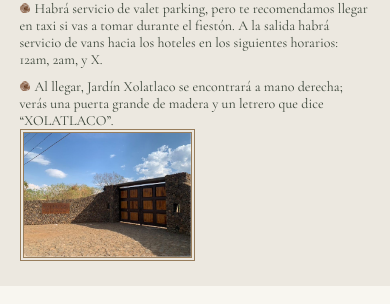
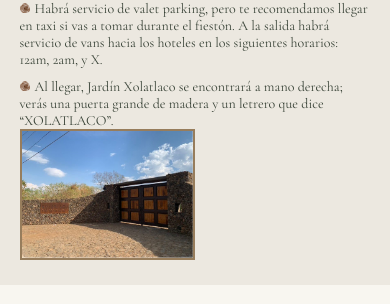
Before and after one commit to richipargo/nadia-stefan, a React (Vite) app: page /boda in a window 390 px wide. Shown: the part 1036-1340 px from the top of the page. Built offline with nearby package versions, Linux system fonts and the light colour scheme.

Commit message:
Update hotel data

```diff
--- a/src/components/HotelsData.jsx
+++ b/src/components/HotelsData.jsx
@@ -46,7 +46,7 @@ export const hotelsData = [
   },
   {
     id: 4,
-    name: 'Posada Tepozteco',
+    name: 'Posada del Tepozteco',
     address: 'Paraiso 3, Barrio de San Miguel, 62520',
     website: 'https://posadadeltepozteco.com.mx/',
     tel: '739-395-0010',
@@ -58,7 +58,7 @@ export const hotelsData = [
     id: 5,
     name: 'La Buena Vibra',
     address: 'San Lorenzo 7, Valle Atongo 62520',
-    website: 'https://www.hotelbuenavibra.com.mx/',
+    website: 'https://www.hotelbuenavibra.com',
     tel: '739-395-1491',
     distance: '13 min',
     src: hotel5,
--- a/src/style_components/boda.css
+++ b/src/style_components/boda.css
@@ -89,7 +89,7 @@
 .entrance-img {
   display: block;
   width: 50%;
-  border: 4px double var(--highlight);
+  border: 2px solid var(--highlight);
 }
 .bullets {
   margin-top: 2%;
@@ -168,14 +168,6 @@
   .ceremonia-recepcion-img-container {
     width: 100%;
   }
-  .entrance-img {
-    display: block;
-    width: 50%;
-    border: 4px double var(--highlight);
-  }
-  .bullets {
-    margin-top: 2%;
-  }
   /*Map buttons*/
   .map-btn {
     font-size: 12px;
```
